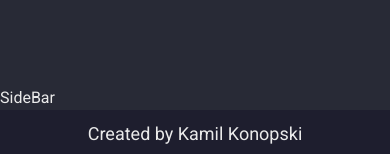
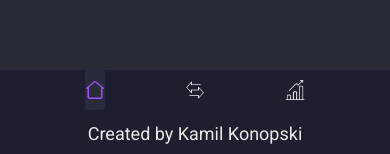
Before and after one commit to KamilKonopski/Budget-Manager, a React (Vite) app: page / in a window 390 px wide. Shown: the part 687-841 px from the top of the page. Built offline with nearby package versions, Linux system fonts and the light colour scheme.

Commit message:
add structure & responsive styles

```diff
--- a/src/components/SideBar/SideBar.tsx
+++ b/src/components/SideBar/SideBar.tsx
@@ -1,5 +1,56 @@
-const SideBar = () => {
-  return <aside>SideBar</aside>;
+import { NavLink } from "react-router-dom";
+
+import dashboardIcon from "../../assets/dashboard.png";
+import transactionIcon from "../../assets/transaction.png";
+import raportIcon from "../../assets/raport.png";
+
+const SideBar = ({ asideIsVisible }: { asideIsVisible: boolean }) => {
+  return (
+    asideIsVisible && (
+      <aside className="flex flex-col gap-10 bg-aside">
+        <header className="text-center m-2.5 max-md:hidden">
+          <span className="text-headlines text-[35px] max-xl:text-[25px] max-lg:text-[20px]">
+            Budget Manager
+          </span>
+        </header>
+        <nav className="w-[80%] mx-auto flex flex-col gap-10 max-md:flex-row max-md:h-10 max-md:justify-center max-md:gap-20">
+          <NavLink
+            to={"/"}
+            className={({ isActive }) =>
+              isActive
+                ? "active flex gap-2.5 items-center  py-2.5 pl-2 pr-30 transition-all duration-100 hover:text-hover hover:bg-active-bg max-md:p-0"
+                : "flex gap-2.5 items-center py-2.5 pl-2 pr-30 transition-all duration-100 hover:text-hover hover:bg-active-bg max-md:p-0"
+            }
+          >
+            <img className="nav-icon w-5 h-5" src={dashboardIcon} />
+            <span className="max-md:hidden">Dashboard</span>
+          </NavLink>
+          <NavLink
+            className={({ isActive }) =>
+              isActive
+                ? "active flex gap-2.5 items-center py-2.5 pl-2 pr-30 transition-all duration-100 hover:text-hover hover:bg-active-bg max-md:p-0"
+                : "flex gap-2.5 items-center py-2.5 pl-2 pr-30 transition-all duration-100 hover:text-hover hover:bg-active-bg max-md:p-0"
+            }
+            to={"/transactions"}
+          >
+            <img className="nav-icon" src={transactionIcon} width={20} />
+            <span className="max-md:hidden">Transactions</span>
+          </NavLink>
+          <NavLink
+            className={({ isActive }) =>
+              isActive
+                ? "active flex gap-2.5 items-center py-2.5 pl-2 pr-30 transition-all duration-100 hover:text-hover hover:bg-active-bg max-md:p-0"
+                : "flex gap-2.5 items-center py-2.5 pl-2 pr-30 transition-all duration-100 hover:text-hover hover:bg-active-bg max-md:p-0"
+            }
+            to={"/raports"}
+          >
+            <img className="nav-icon" src={raportIcon} width={20} />
+            <span className="max-md:hidden">Raports</span>
+          </NavLink>
+        </nav>
+      </aside>
+    )
+  );
 };
 
 export default SideBar;
```
